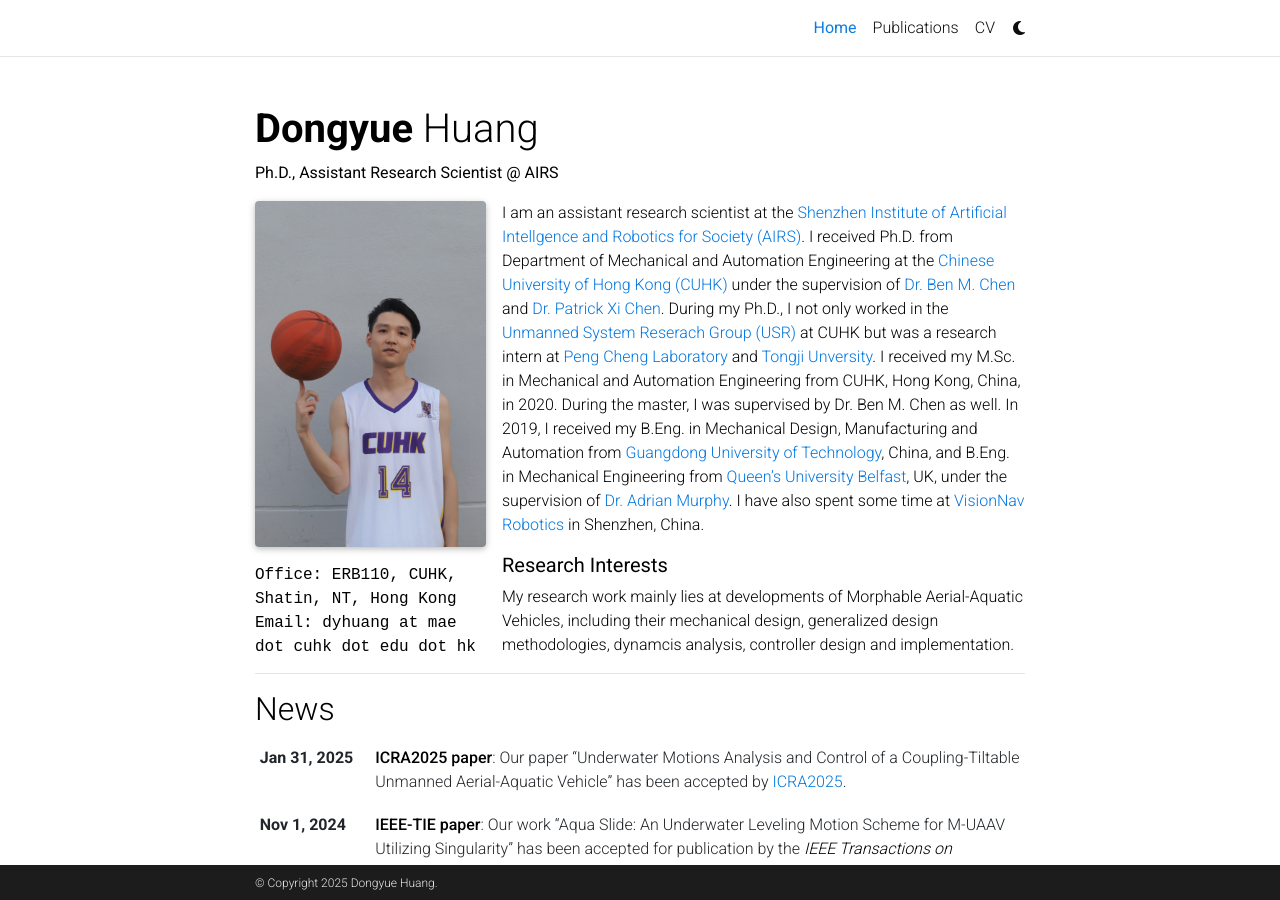
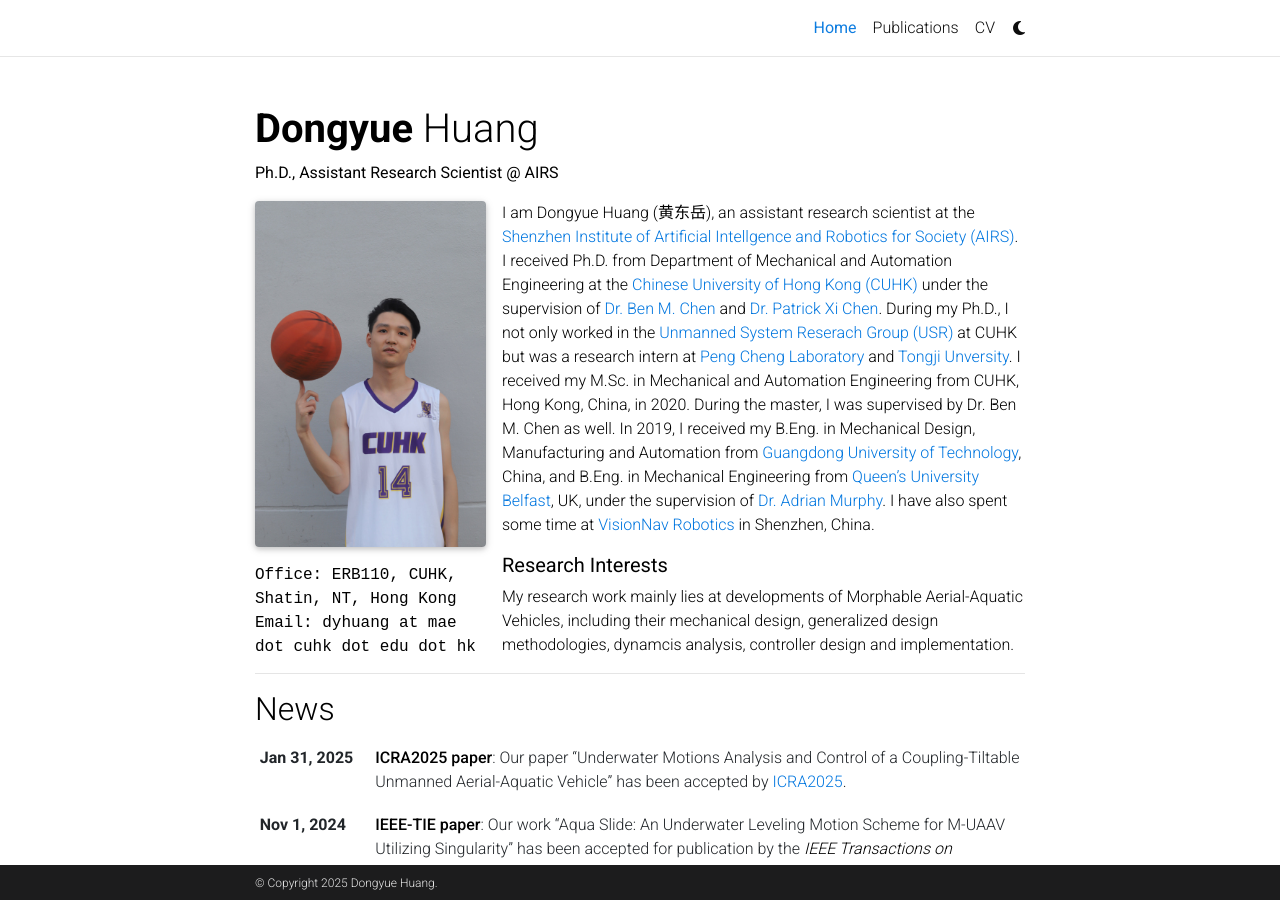
Before and after one commit to AllenHuangDongyue/AllenHuangDongyue.github.io, a Jekyll site: the page built from _pages/about.md, in a window 1280 px wide and 900 px high. Built offline with Jekyll 4.4.1, drawn with Linux system fonts in a browser that asks for light colours; full-size pictures stand in for the smaller copies a plugin makes; some web fonts are replaced; comment, search, counter and statistics services are not loaded; a style sheet for code colours, icons or effects is not loaded.

Commit message:
add Chinese name

```diff
--- a/_pages/about.md
+++ b/_pages/about.md
@@ -18,7 +18,7 @@
 social: true  # includes social icons at the bottom of the page
 ---
 
-I am an assistant research scientist at the [Shenzhen Institute of Artificial Intellgence and Robotics for Society (AIRS)](https://airs.cuhk.edu.cn/en). I received Ph.D. from Department of Mechanical and Automation Engineering at the [Chinese University of Hong Kong (CUHK)](https://www.cuhk.edu.hk/chinese/index.html) under the supervision of [Dr. Ben M. Chen](http://www.mae.cuhk.edu.hk/~bmchen/) and [Dr. Patrick Xi Chen](https://www4.mae.cuhk.edu.hk/peoples/chen-xi/). During my Ph.D., I not only worked in the [Unmanned System Reserach Group (USR)](http://www.mae.cuhk.edu.hk/~usr/) at CUHK but was a research intern at [Peng Cheng Laboratory](https://www.pcl.ac.cn/) and [Tongji Unversity](https://en.tongji.edu.cn/p/). I received my M.Sc. in Mechanical and Automation Engineering from CUHK, Hong Kong, China, in 2020. During the master, I was supervised by Dr. Ben M. Chen as well. In 2019, I received my B.Eng. in Mechanical Design, Manufacturing and Automation from [Guangdong University of Technology](https://english.gdut.edu.cn/), China, and B.Eng. in Mechanical Engineering from [Queen's University Belfast](https://www.qub.ac.uk/), UK, under the supervision of [Dr. Adrian Murphy](https://pure.qub.ac.uk/en/persons/adrian-murphy). I have also spent some time at [VisionNav Robotics](https://www.visionnav.cn/) in Shenzhen, China.
+I am Dongyue Huang (黄东岳), an assistant research scientist at the [Shenzhen Institute of Artificial Intellgence and Robotics for Society (AIRS)](https://airs.cuhk.edu.cn/en). I received Ph.D. from Department of Mechanical and Automation Engineering at the [Chinese University of Hong Kong (CUHK)](https://www.cuhk.edu.hk/chinese/index.html) under the supervision of [Dr. Ben M. Chen](http://www.mae.cuhk.edu.hk/~bmchen/) and [Dr. Patrick Xi Chen](https://www4.mae.cuhk.edu.hk/peoples/chen-xi/). During my Ph.D., I not only worked in the [Unmanned System Reserach Group (USR)](http://www.mae.cuhk.edu.hk/~usr/) at CUHK but was a research intern at [Peng Cheng Laboratory](https://www.pcl.ac.cn/) and [Tongji Unversity](https://en.tongji.edu.cn/p/). I received my M.Sc. in Mechanical and Automation Engineering from CUHK, Hong Kong, China, in 2020. During the master, I was supervised by Dr. Ben M. Chen as well. In 2019, I received my B.Eng. in Mechanical Design, Manufacturing and Automation from [Guangdong University of Technology](https://english.gdut.edu.cn/), China, and B.Eng. in Mechanical Engineering from [Queen's University Belfast](https://www.qub.ac.uk/), UK, under the supervision of [Dr. Adrian Murphy](https://pure.qub.ac.uk/en/persons/adrian-murphy). I have also spent some time at [VisionNav Robotics](https://www.visionnav.cn/) in Shenzhen, China.
 
 
 
```
